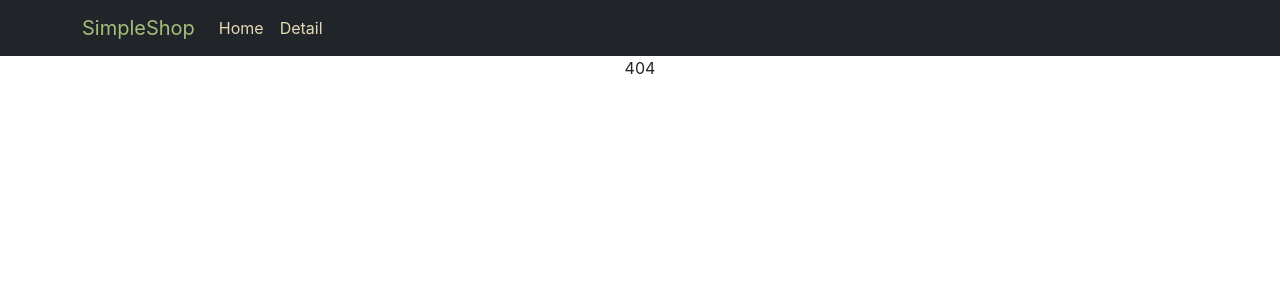
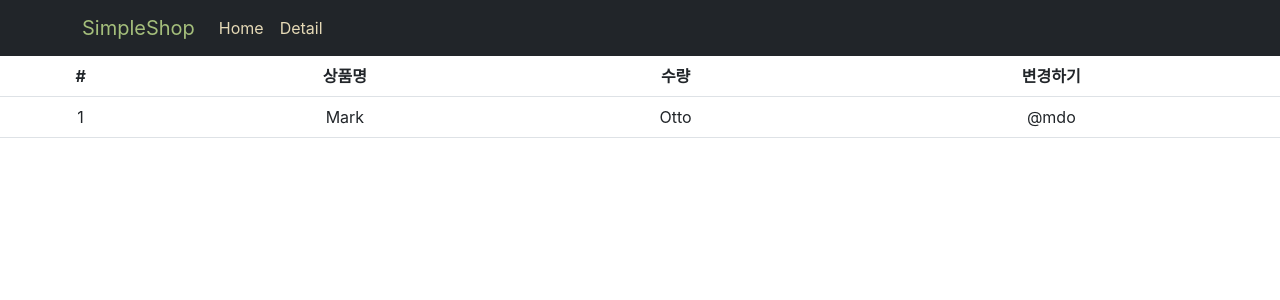
Before and after one commit to kyeongwxx/simple-shop, a React (Create React App) app: page /cart in a window 1280 px wide. Before the commit this address had no page. Shown: the top 300 px of the page. Built offline with nearby package versions, Linux system fonts and the light colour scheme.

Commit message:
feat: 장바구니 페이지 퍼블리싱
react bootstrap 테이블 태그 사용

```diff
--- a/package.json
+++ b/package.json
@@ -3,6 +3,7 @@
   "version": "0.1.0",
   "private": true,
   "dependencies": {
+    "@reduxjs/toolkit": "^1.9.1",
     "@testing-library/jest-dom": "^5.16.5",
     "@testing-library/react": "^13.4.0",
     "@testing-library/user-event": "^13.5.0",
@@ -11,6 +12,7 @@
     "react": "^18.2.0",
     "react-bootstrap": "^2.7.0",
     "react-dom": "^18.2.0",
+    "react-redux": "^8.0.5",
     "react-router-dom": "6",
     "react-scripts": "5.0.1",
     "styled-components": "^5.3.6",
--- a/src/App.js
+++ b/src/App.js
@@ -8,6 +8,7 @@ import { Event } from './pages/Event';
 import { Button } from './components/Button';
 import axios from 'axios';
 import { createContext, useState } from 'react';
+import { Cart } from './pages/Cart';
 
 export const Context1 = createContext();
 
@@ -94,6 +95,8 @@ function App() {
           }
         />
 
+        <Route path='/cart' element={<Cart />}/>
+
         <Route path='/event' element={<Event />}>
           <Route path='one' element={<div>첫 주문시 양배추즙 서비스</div>} />
           <Route path='two' element={<div>생일기념 쿠폰받기</div>} />
--- /dev/null
+++ b/src/pages/Cart.js
@@ -0,0 +1,24 @@
+import { Table } from 'react-bootstrap';
+
+export const Cart = () => {
+  return (
+    <Table>
+      <thead>
+        <tr>
+          <th>#</th>
+          <th>상품명</th>
+          <th>수량</th>
+          <th>변경하기</th>
+        </tr>
+      </thead>
+      <tbody>
+        <tr>
+          <td>1</td>
+          <td>Mark</td>
+          <td>Otto</td>
+          <td>@mdo</td>
+        </tr>
+      </tbody>
+    </Table>
+  );
+};
```
Also changed, not shown: 1 other file (tests, documents, lock files or other folders).
